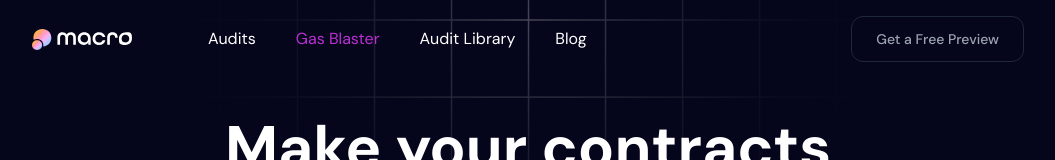
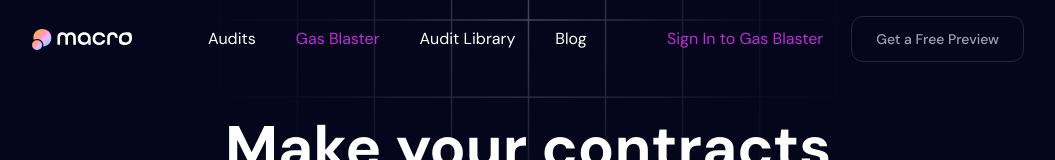
Before and after one commit to snowball-tools/website-example, a Next.js app: page /gas-blaster in a window 1280 px wide. Shown: the top 160 px of the page, without its empty margins (112-1167 px from the left). Built offline with nearby package versions, Linux system fonts and the light colour scheme; a web font is replaced by a local one.

Commit message:
feat: add "Sign In to Gas Blaster" button on navigation

```diff
--- a/src/components/Header/Header.tsx
+++ b/src/components/Header/Header.tsx
@@ -35,10 +35,10 @@ const Header = ({ ctaUrl, ctaText, handleCtaClick }: HeaderProps) => {
         </div>
         <div className="hidden md:flex md:items-center md:space-x-4 lg:space-x-7">
           <Link
-            className="text-electricPurple hover:underline md:text-sm lg:text-base hidden"
+            className="text-electricPurple hidden hover:underline md:text-sm lg:text-base lg:block"
             href="https://swarm.0xmacro.com/signup"
           >
-            Sign In to Swarm
+            Sign In to Gas Blaster
           </Link>
 
           <CtaSecondary onClick={handleCtaClick} href={ctaUrl || '/'}>
```
